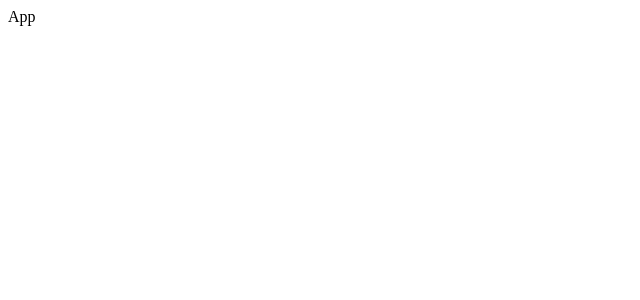
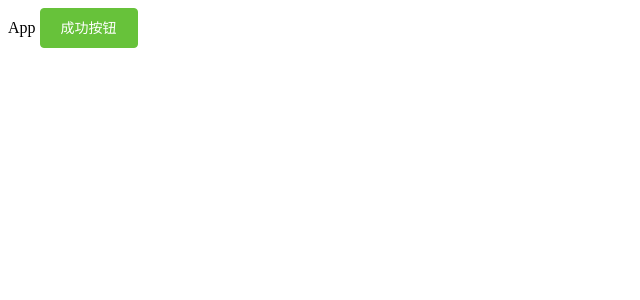
Before and after one commit to wschary/backround-manange-system, a Vue app: page / in a window 1280 px wide. Shown: the top 300 px of the page, without its empty margins (0-640 px from the left). Built offline with nearby package versions, Linux system fonts and the light colour scheme; the HTML template or start-up script is replaced by a standard one.

Commit message:
element-ui使用&vue-router使用

```diff
--- a/package.json
+++ b/package.json
@@ -9,7 +9,9 @@
   },
   "dependencies": {
     "core-js": "^2.6.5",
-    "vue": "^2.6.10"
+    "element-ui": "^2.11.1",
+    "vue": "^2.6.10",
+    "vue-router": "^3.1.2"
   },
   "devDependencies": {
     "@vue/cli-plugin-babel": "^3.11.0",
--- a/src/App.vue
+++ b/src/App.vue
@@ -1,6 +1,6 @@
 <template>
   <div id="app">
-    App
+    App <el-button type="success">成功按钮</el-button>
   </div>
 </template>
 
--- /dev/null
+++ b/src/router/index.js
@@ -0,0 +1,12 @@
+// 职责：创建一个router实例导出给main.js使用
+
+import Vue from 'vue'
+import VueRouter from 'vue-router'
+Vue.use(VueRouter)
+
+const router = new VueRouter({
+  // 路由规则
+  routes: []
+})
+
+export default router
```
Also changed, not shown: src/main.js (+10 -0 lines), 2 other files (tests, documents, lock files or other folders).
